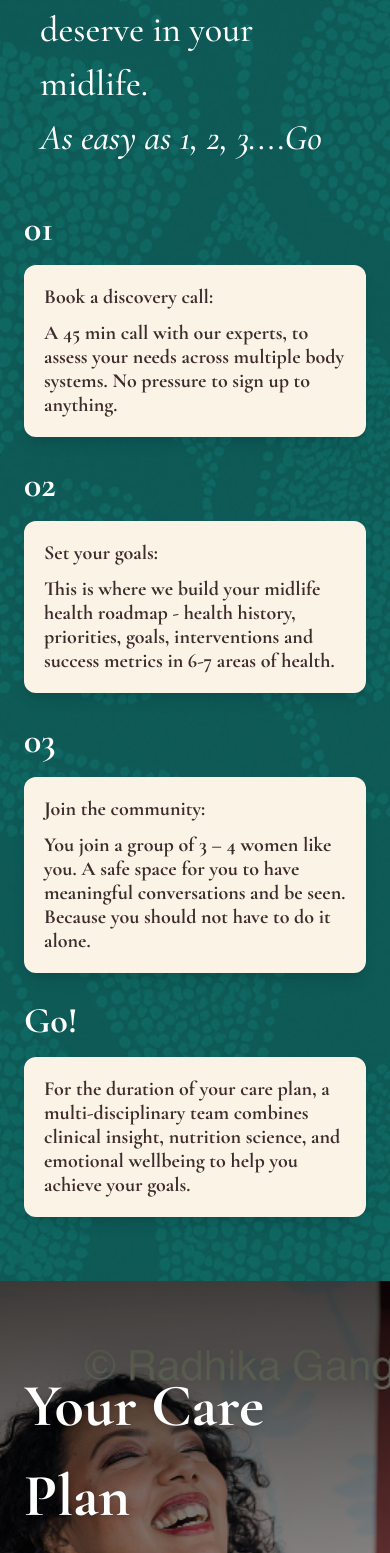
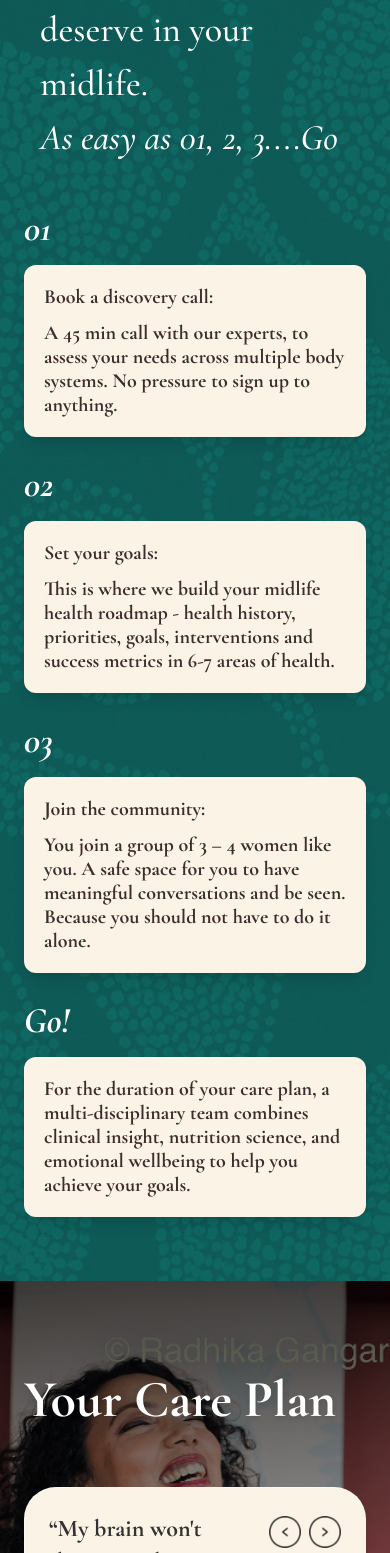
Before and after one commit to Reeju-hub/menopause-landing, a Next.js app: page / in a window 390 px wide. Shown: the part 2235-3788 px from the top of the page. Built offline with nearby package versions, Linux system fonts and the light colour scheme; a web font is replaced by a local one.

Commit message:
new change213

```diff
--- a/components/CarePlanSection.jsx
+++ b/components/CarePlanSection.jsx
@@ -97,7 +97,7 @@
       {/* Content Container */}
       <div className="relative z-20 w-full max-w-[1560px] mx-auto flex flex-col justify-center items-start">
 
-        <h2 className="text-white text-[60px] md:text-[64px] font-bold mb-8 drop-shadow-md" style={{ fontFamily: "'Cormorant Garamond', serif" }}>
+        <h2 className="text-white text-[52px] md:text-[64px] font-bold mb-8 drop-shadow-md" style={{ fontFamily: "'Cormorant Garamond', serif" }}>
           Your Care Plan
         </h2>
 
--- a/components/StepsSection.jsx
+++ b/components/StepsSection.jsx
@@ -86,7 +86,7 @@
           </p>
           <h2 className="force-cormorant font-medium text-[36px] md:text-[52px] font-bold text-[#FFFFFF] text-left md:text-center md:leading-[69px] w-full max-w-4xl">
             We provide you the integrated care you deserve in your midlife.<br />
-            <span className="text-[#FFFFFF] italic">As easy as 1, 2, 3....Go</span>
+            <span className="text-[#FFFFFF] italic force-cormorant">As easy as 01, 2, 3....Go</span>
           </h2>
         </div>
 
@@ -102,7 +102,7 @@
                   isLastCard ? 'md:col-span-3' : ''
                 }`}
               >
-                <span className="force-cormorant text-[#FFFFFF] text-[36px] font-bold leading-[48px]">
+                <span className=" italic force-cormorant text-[#FFFFFF] text-[36px] font-bold leading-[48px]">
                   {step.num}
                 </span>
 
```
